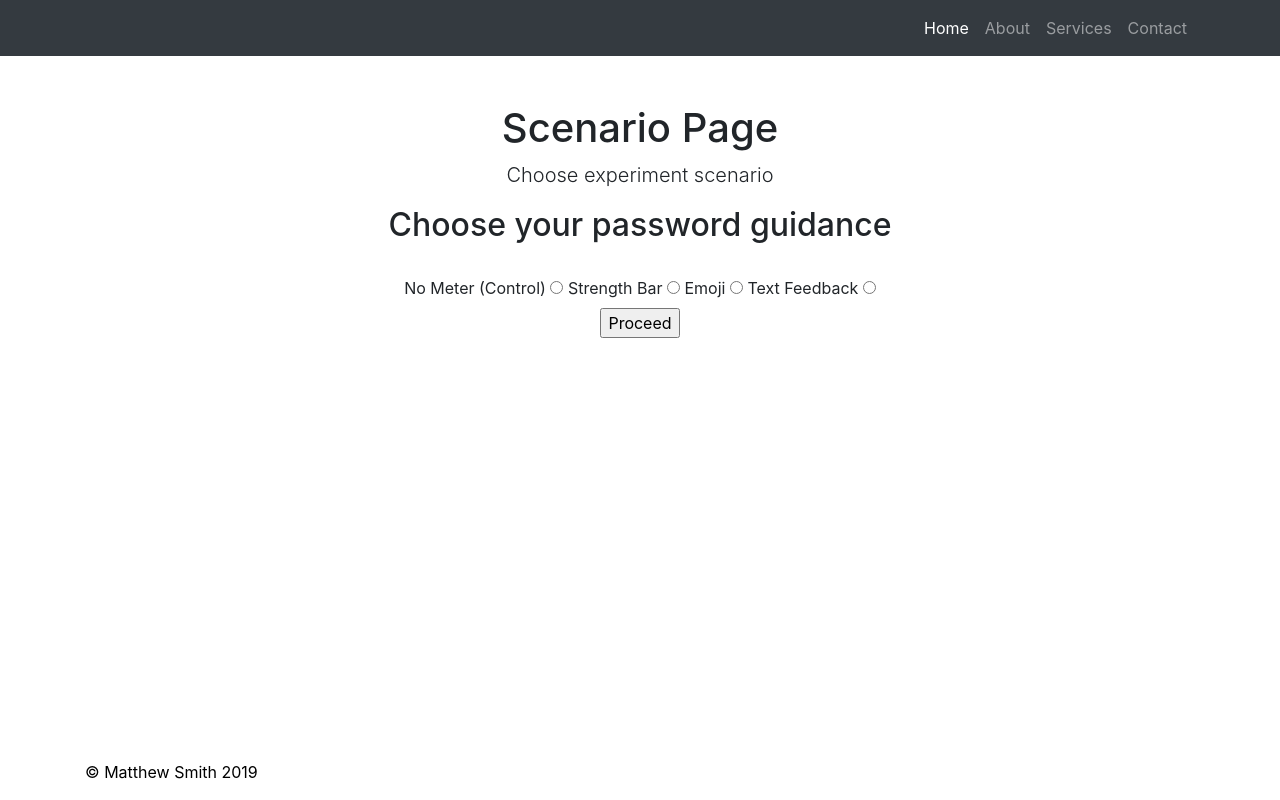
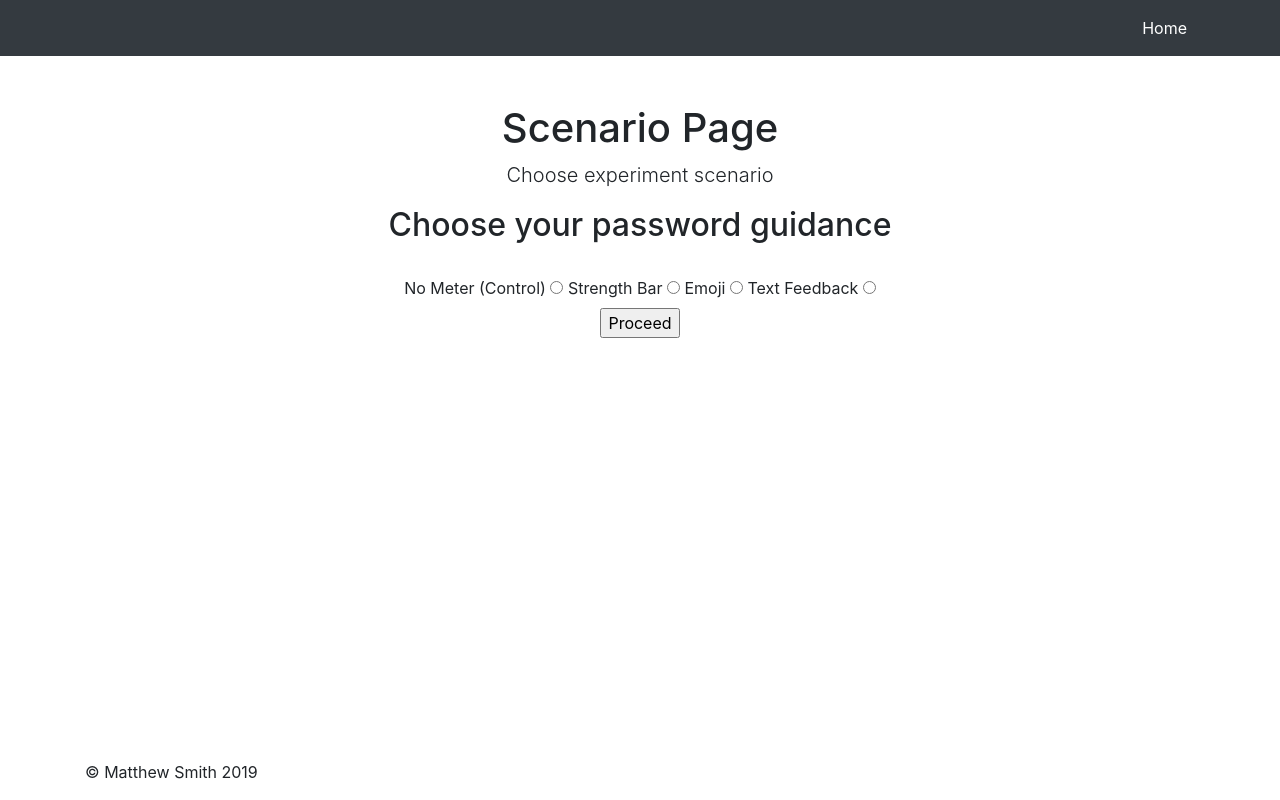
Before and after one commit to MattSmith0981/CET300, a website: page index.html in a window 1280 px wide. Drawn offline with Linux system fonts and the light colour scheme.

Commit message:
Add files via upload

```diff
--- a/index.html
+++ b/index.html
@@ -32,15 +32,7 @@
                 <span class="sr-only">(current)</span>
               </a>
             </li>
-            <li class="nav-item">
-              <a class="nav-link" href="#">About</a>
-            </li>
-            <li class="nav-item">
-              <a class="nav-link" href="#">Services</a>
-            </li>
-            <li class="nav-item">
-              <a class="nav-link" href="#">Contact</a>
-            </li>
+
           </ul>
         </div>
       </div>
@@ -106,9 +98,9 @@
 			}
 			</script>
 
-			<div id="Footer">
+
 		<p style = "position: absolute; bottom: 0"> &#169 Matthew Smith 2019</p>
-		</div>
+
 
     <!-- Bootstrap core JavaScript -->
     <script src="vendor/jquery/jquery.min.js"></script>
```
